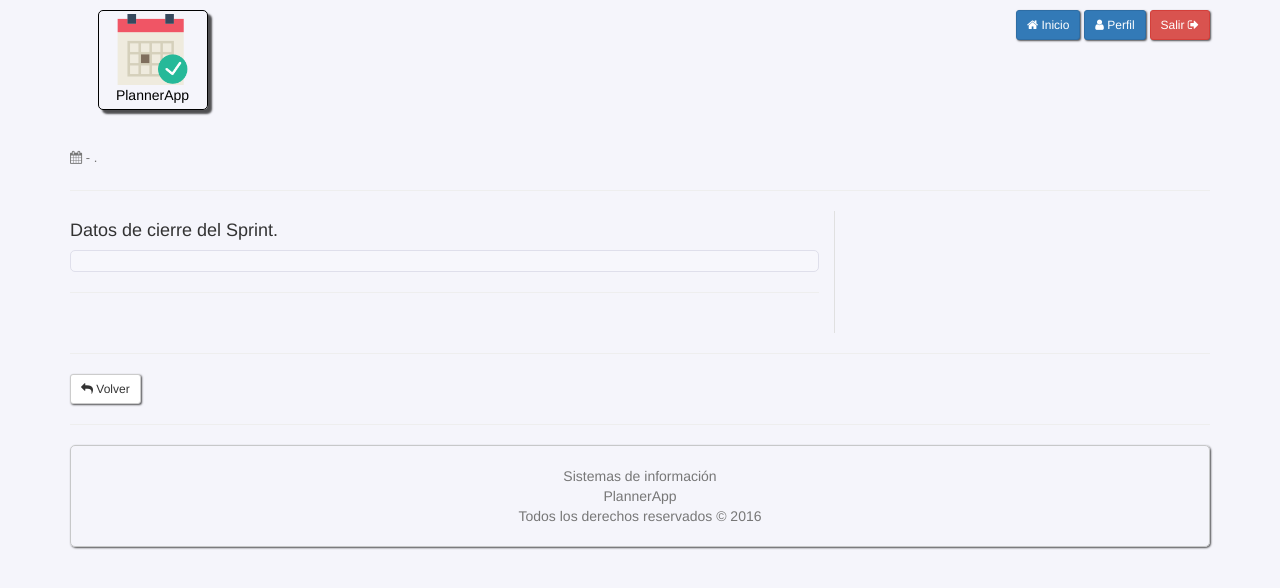
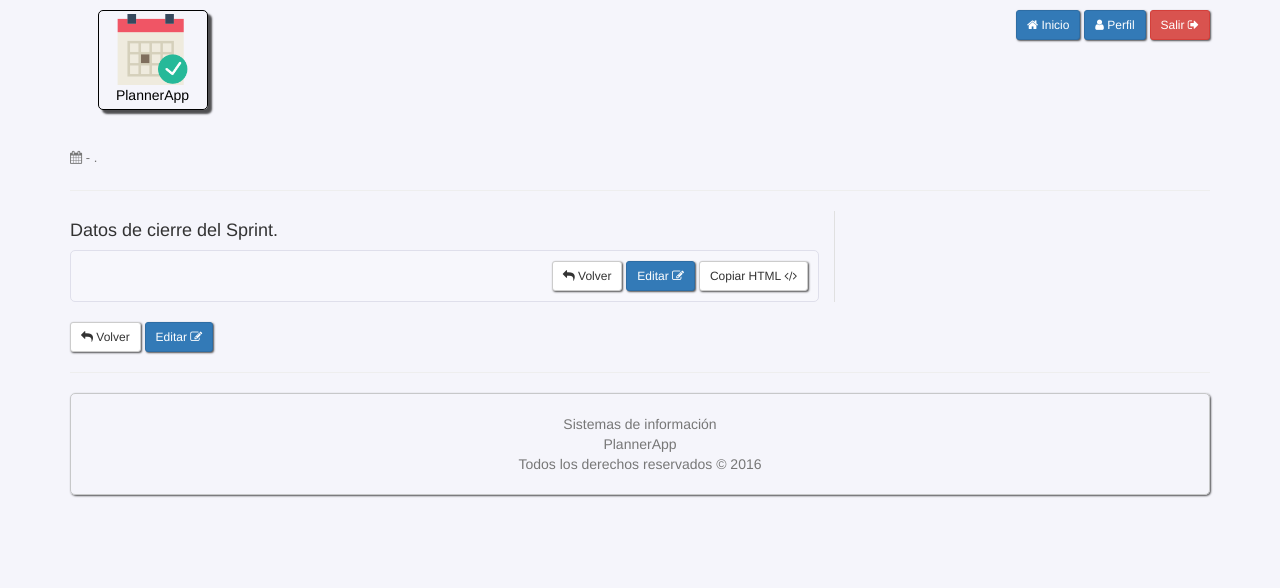
Before and after one commit to alfegupe/ScrumRetrospective, a Django app: template retrospective/templates/sprint/sprint_detail.html in a window 1280 px wide. Shown: the top 588 px of the page. Run offline with Django 3.2, Linux system fonts and the light colour scheme; the template is opened without the code that fills it, so the values that code supplies are empty; some libraries are stand-ins or nearby versions.

Commit message:
Added button edit and return in the views 'sprint' and 'planning'

```diff
--- a/retrospective/templates/sprint/sprint_detail.html
+++ b/retrospective/templates/sprint/sprint_detail.html
@@ -16,9 +16,21 @@
         <div class="col-lg-8 col-md-8 col-sm-8 left-column">
             <h4>Datos de cierre del Sprint.</h4>
             <div class="content-bordered">
+                <div class="text-right" style="vertical-align: middle">
+                    <a href="{% url 'index' %}" class="btn btn-default btn-sm">
+                    <i class="fa fa-reply"></i> Volver
+                    </a>
+                    <a href="{% url 'sprint-edit' sprint.id %}" class="btn btn-primary btn-sm">Editar
+                        <i class="fa fa-edit"></i>
+                    </a>
+                    <button class="btn btn-default btn-sm clipboard" data-clipboard-text='{{ sprint.planning }}'>
+                        Copiar HTML <i class="fa fa-code" title="Copiar al portapapeles"></i>
+                    </button>
+                </div>
+
                 {{ sprint.planning|safe }}
             </div>
-            <hr>
+           {% comment %} <hr>
             {% if global_tasks %}
                 <h4>Tareas individuales <small style="font-size: small">Todos los usuarios</small></h4>
                 <div style="max-height: 500px; overflow: auto">
@@ -29,7 +41,7 @@
                         {{ global_tasks|safe }}
                     </div>
                 </div>
-            {% endif %}<br>
+            {% endif %}<br>{% endcomment %}
         </div>
         <div class="col-lg-4 col-md-4 col-sm-4">
             {% if data %}
@@ -74,8 +86,11 @@
             {% endif %}
         </div>
     </div>
-    <hr>
+    <br>
     <a href="{% url 'index' %}" class="btn btn-default btn-sm">
         <i class="fa fa-reply"></i> Volver
     </a>
+    <a href="{% url 'sprint-edit' sprint.id %}" class="btn btn-primary btn-sm">Editar
+        <i class="fa fa-edit"></i>
+    </a>
 {% endblock %}
```
Also changed, not shown: retrospective/templates/planning/planning_detail.html (+22 -7 lines).
